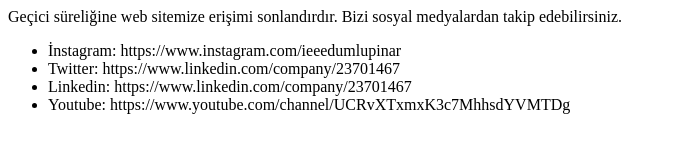
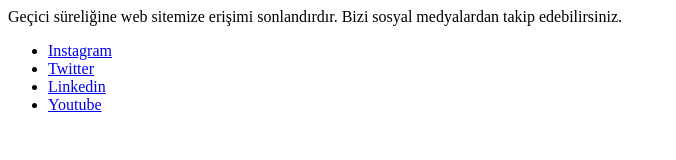
Before and after one commit to ieeedpucs/ieeedpucs.github.io, a plain HTML site: page index.html in a window 1280 px wide. Shown: the whole page, without its empty margins (0-676 px from the left). Drawn offline with Linux system fonts and the light colour scheme.

Commit message:
Update index.html

```diff
--- a/index.html
+++ b/index.html
@@ -3,10 +3,10 @@
 <body>
 Geçici süreliğine web sitemize erişimi sonlandırdır. Bizi sosyal medyalardan takip edebilirsiniz.
 <ul>
-  <li>İnstagram: https://www.instagram.com/ieeedumlupinar</li>
-  <li>Twitter: https://www.linkedin.com/company/23701467</li>
-  <li>Linkedin: https://www.linkedin.com/company/23701467</li>
-  <li>Youtube: https://www.youtube.com/channel/UCRvXTxmxK3c7MhhsdYVMTDg</li>
+  <li><a href="https://www.instagram.com/ieeedumlupinar">Instagram</a></li>
+  <li><a href="https://twitter.com/ieee_dumlupinar">Twitter</a></li>
+  <li><a href="https://www.linkedin.com/company/23701467">Linkedin</a></li>
+  <li><a href="https://www.youtube.com/channel/UCRvXTxmxK3c7MhhsdYVMTDg">Youtube</a></li>
 </ul>
 
 </body>
```
